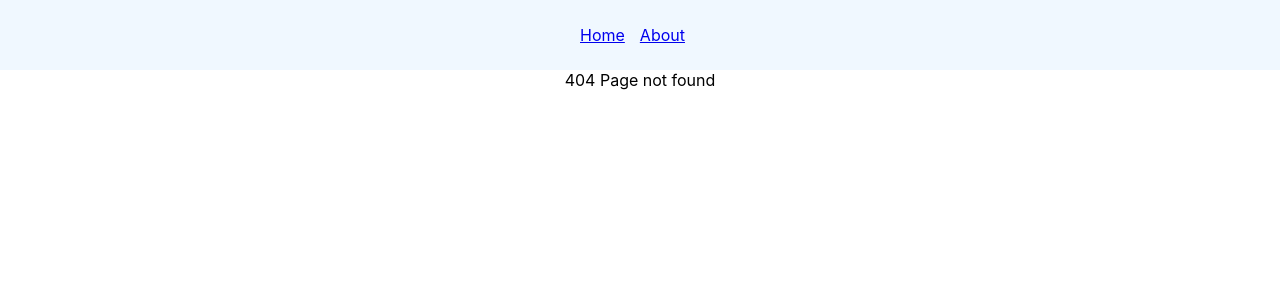
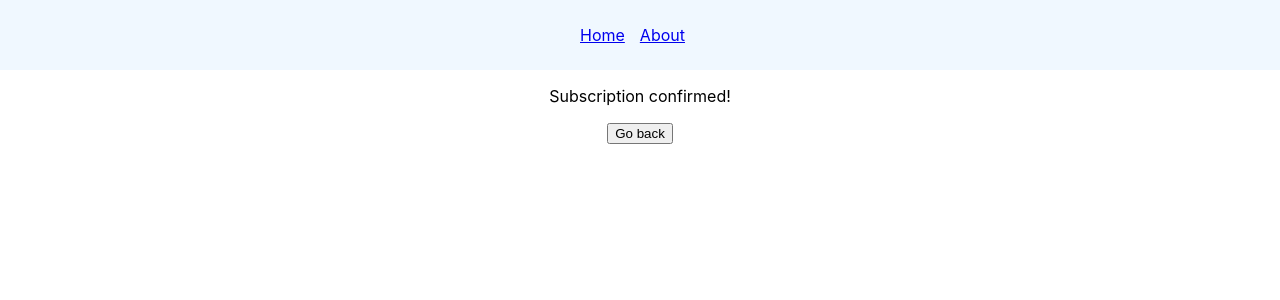
Before and after one commit to ZachyDev/Contact-Tacker, a React (Create React App) app in the folder app/: page /confirm-subscription in a window 1280 px wide. Before the commit this address had no page. Shown: the top 300 px of the page. Built offline with nearby package versions, Linux system fonts and the light colour scheme.

Commit message:
:tada: added subscription component

```diff
--- a/app/src/App.js
+++ b/app/src/App.js
@@ -5,6 +5,8 @@ import Home from './components/Home';
 import About from './components/About';
 import OrderSummary from './components/OrderSummary';
 import NoMatch from './components/NoMatch';
+import Products from './components/Products';
+import ConfirmSubscription from './components/ConfirmSubscription';
 function App() {
   return (
     <div className="App">
@@ -13,7 +15,10 @@ function App() {
       <Route path='/' element={<Home />} />
       <Route path='about' element={<About />} />
       <Route path='order-summary' element={<OrderSummary />}/>
+      <Route path='products' element={<Products />}/>
+      <Route path='confirm-subscription' element={<ConfirmSubscription />} />
       <Route path='*' element={<NoMatch />}/>
+
      </Routes>
     </div>
   );
--- /dev/null
+++ b/app/src/components/ConfirmSubscription.js
@@ -0,0 +1,16 @@
+import React from 'react'
+import { useNavigate } from 'react-router-dom';
+
+function ConfirmSubscription() {
+    const navigate = useNavigate();
+  return (
+    <div>
+        <p>Subscription confirmed!</p>
+        <button onClick={() => navigate(-1)}>Go back</button>
+
+    </div>
+
+  )
+}
+
+export default ConfirmSubscription
--- a/app/src/components/Home.js
+++ b/app/src/components/Home.js
@@ -7,6 +7,10 @@ function Home() {
     <div>
         <h1>Home</h1>
         <button onClick={() => navigate('order-summary')}>Place order</button>
+        <form>
+            <input type='email' placeholder='Enter email'/>
+            <input type='submit' onClick={() => navigate('confirm-subscription')}/>
+        </form>
     </div>
   )
 }
--- /dev/null
+++ b/app/src/components/Products.js
@@ -0,0 +1,9 @@
+import React from 'react'
+
+function Products() {
+  return (
+    <div>Products</div>
+  )
+}
+
+export default Products
```
